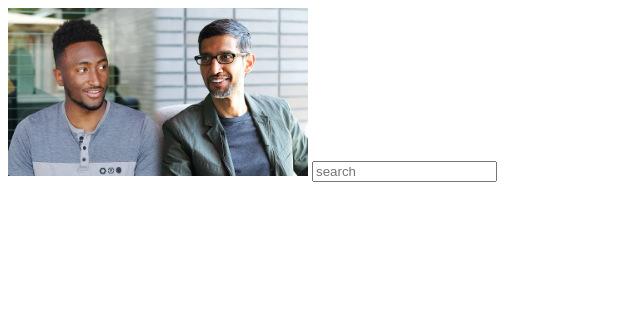
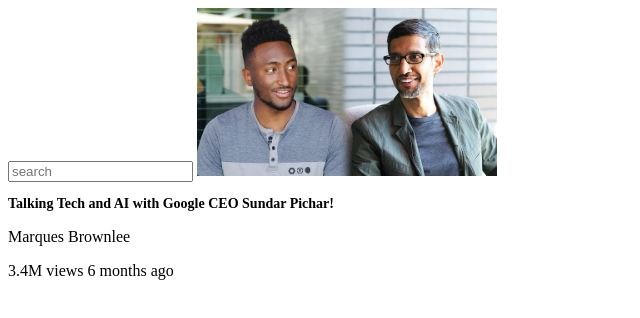
Before and after one commit to JecintaK/html-CSS-course-project, a plain HTML site: page youtube.html in a window 1280 px wide. Shown: the whole page, without its empty margins (0-640 px from the left). Drawn offline with Linux system fonts and the light colour scheme.

Commit message:
display block and inline-block

```diff
--- a/youtube.html
+++ b/youtube.html
@@ -11,11 +11,25 @@
             font-size: 20px;
             margin-left:
         }
+        .video-title {
+            font-size: 14px;
+            font-weight: bold;
+        }
+
 
     </style>
 </head>
 <body>
+     <input class="Search-bar" type="text" placeholder="search">
     <img class="thumbnail" src="thumbnails/thumbnail-1.webp">
-    <input class="Search-bar" type="text" placeholder="search">
+    <p class="video-title">
+        Talking Tech and AI with Google CEO Sundar Pichar!
+    </p>
+    <P class="video-author">
+        Marques Brownlee
+    </P>
+    <P class="video-stats">
+        3.4M views 6 months ago
+    </P>
 
 </body>
```
